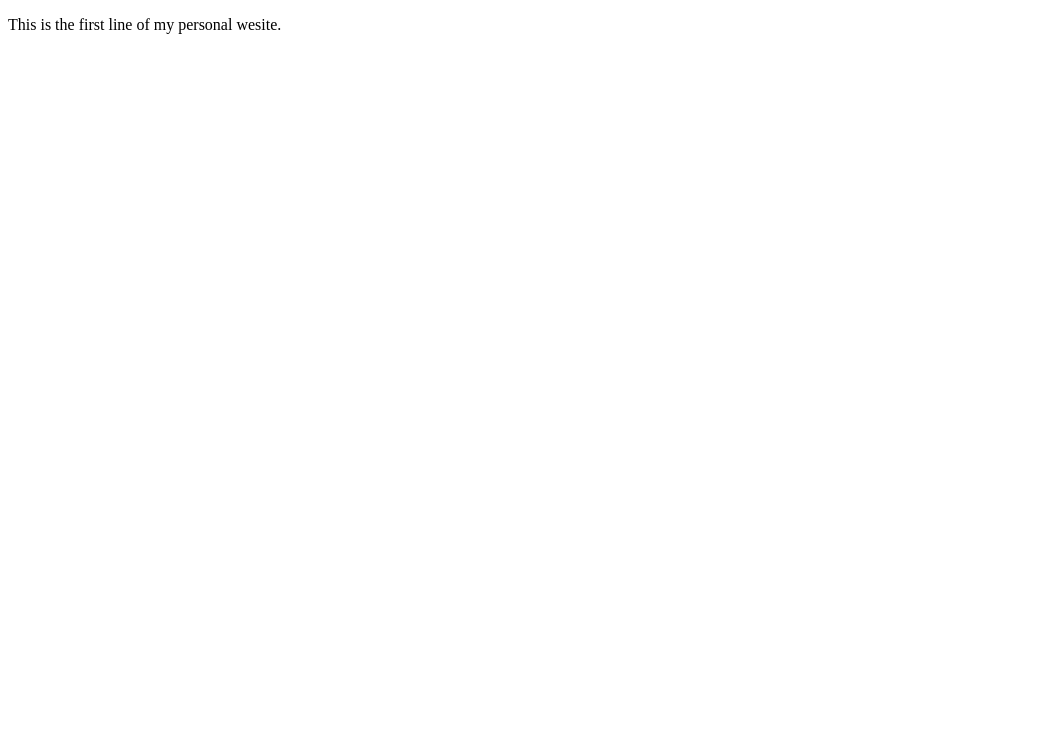
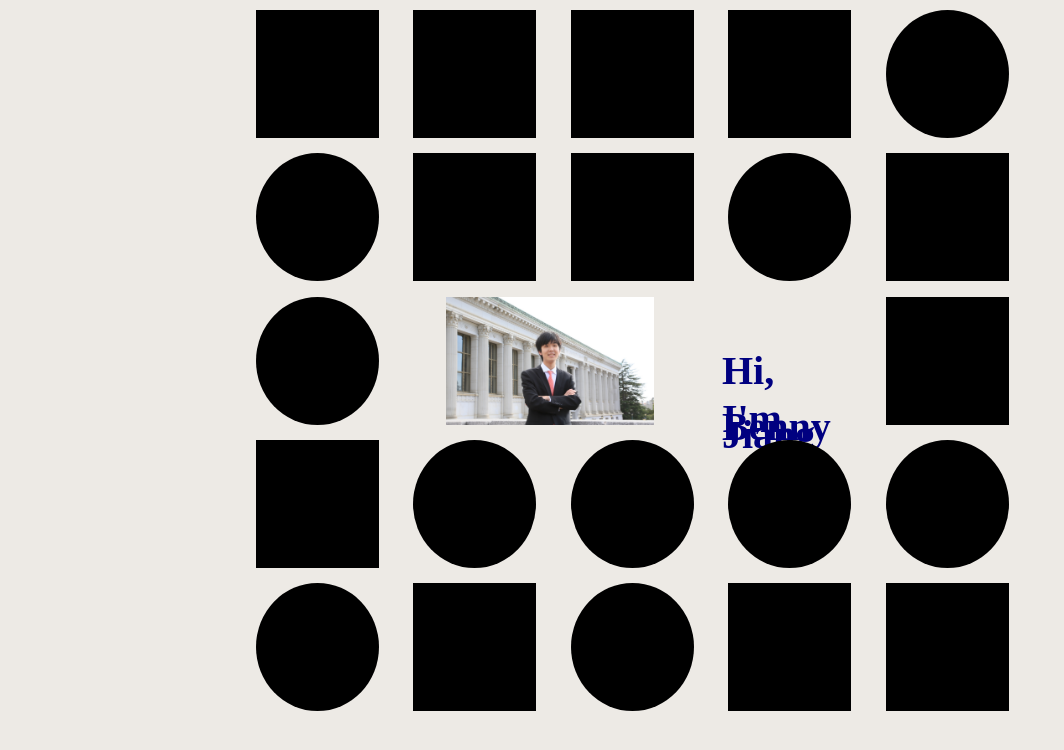
Before and after one commit to Bennyoooo/Bennyooo.github.io, a plain HTML site: page index.html in a window 1280 px wide. Shown: the whole page, without its empty margins (0-1064 px from the left). Drawn offline with nearby package versions, Linux system fonts and the light colour scheme.

Commit message:
title and avatar

```diff
--- /dev/null
+++ b/assets/js/index.js
@@ -0,0 +1 @@
+$('.row').css("height", $('.row').width()/6);
--- a/index.html
+++ b/index.html
@@ -3,10 +3,57 @@
 <html>
     <head>
         <meta charset="utf-8">
-        <link href="style.css">
         <title>Personal Website</title>
+        <link href="style.css" rel="stylesheet" type="text/css">
     </head>
-    <body>
-        <p>This is the first line of my personal wesite.</p>
-    </body>
+
+<body>
+
+	<div id="container">
+		<div id="first-row" class="row">
+			<div class="square"></div>
+			<div class="square"></div>
+			<div class="square"></div>
+			<div class="square"></div>
+			<div class="circle"></div>
+		</div>
+
+		<div id="second-row" class="row">
+			<div class="circle"></div>
+			<div class="square fancy"></div>
+			<div class="square"></div>
+			<div class="circle"></div>
+			<div class="square"></div>
+		</div>
+
+		<div id="third-row" class="row">
+			<div class="circle"></div>
+			<div id = "photo" class="square long">
+            </div>
+			<div class="square text">
+				<p>Hi,</p>
+                I'm Benny Jiang
+            </div>
+			<div class="square"></div>
+		</div>
+
+		<div id="fourth-row" class="row">
+			<div class="square"></div>
+			<div class="circle"></div>
+			<div class="circle fancy"></div>
+			<div class="circle"></div>
+			<div class="circle"></div>
+		</div>
+
+		<div id="fifth-row" class="row">
+			<div class="circle"></div>
+			<div class="square"></div>
+			<div class="circle"></div>
+			<div class="square"></div>
+			<div class="square"></div>
+		</div>
+	</div>
+	<script src="https://ajax.googleapis.com/ajax/libs/jquery/3.1.0/jquery.min.js"></script>
+	<script src="assets/js/index.js"></script>
+</body>
 </html>
--- a/style.css
+++ b/style.css
@@ -0,0 +1,85 @@
+body {
+	font-family: 'Karla';
+	background: #edeae5;
+	width: 100%;
+	height: 100%;
+	position: absolute;
+	margin: 0px;
+    text-align: center;
+}
+
+a {
+    text-decoration: none;
+    color: rgba(0,0,0,0.5);
+    font-style: italic;
+    transition: 0.4s;
+}
+
+a:hover {
+    color: rgba(0, 0, 0, 0.7);
+}
+
+div {
+	transition: linear 0.2s;
+}
+
+#container {
+    margin: auto;
+    width: 60%;
+    position: relative;
+    padding-top: 10px;
+    /* display: flex;
+    flex-direction: column; */
+    /* top: calc(50% - 240px); */
+    /* left: calc(50% - 240px); */
+}
+
+.circle {
+    /* padding-top: 16%; */
+    width: 16%;
+    background: black;
+    margin-right: 2%;
+    border-radius: 50%;
+
+}
+.square {
+    width: 16%;
+    background: black;
+    color: blanchedalmond;
+    margin-right: 2%;
+}
+.row {
+    height: calc(width/5);
+    margin-bottom: 2%;
+    display: flex;
+    flex-direction: row;
+    justify-content: space-between;
+}
+.green {
+    background: #78c272;
+}
+.fancy {
+    border: 2% inset rgba(74, 74, 74, 0.25);
+}
+
+.long {
+    width: 34%;
+    background-color: transparent;
+}
+
+.text {
+    background: transparent;
+    padding-top: 4%;
+    color: navy;
+    font-size: 250%;
+    font-weight: bolder;
+    text-align: left;
+    line-height: 20%;
+}
+
+#photo {
+    background-image: url("assets/images/Screen Shot 2018-07-22 at 10.15.44 PM copy.jpg");
+    background-repeat: no-repeat;
+    background-size: contain;
+    background-position: center;
+}
```
Also changed, not shown: assets/images/Screen Shot 2018-07-22 at 10.15.44 PM copy.jpg (added), package-lock.json (added).
